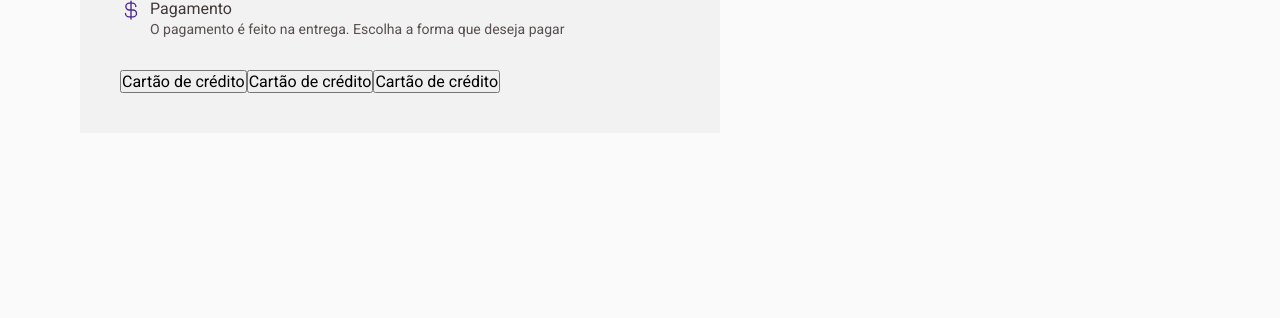
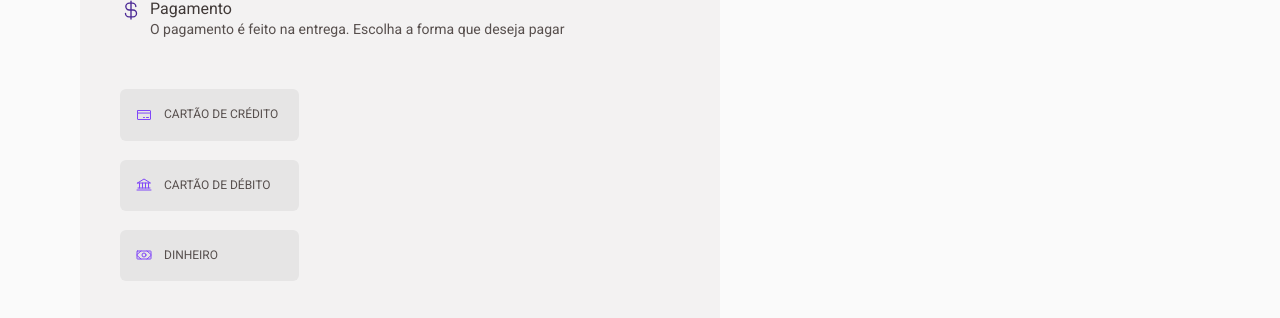
Before and after one commit to franciniltonsoaresmenzes/coffee-delivery, a React (Vite) app: page /checkout in a window 1280 px wide. Shown: the part 871-1189 px from the top of the page. Before the commit the page ends 1004 px from the top, so only its background shows below. Built offline with nearby package versions, Linux system fonts and the light colour scheme.

Commit message:
finalizando component InputsPayments

```diff
--- /dev/null
+++ b/src/components/InputsPaymentsMethod/index.tsx
@@ -0,0 +1,33 @@
+import { ReactNode } from 'react'
+import { Text } from '../Typography'
+import { Input, InputPaymentMetohdContainer } from './styles'
+
+interface InputPaymentMetohdProps {
+  label: string
+  tipo: string
+  icon: ReactNode
+}
+
+export function InputPaymentMetohd({
+  label,
+  icon,
+  tipo,
+}: InputPaymentMetohdProps) {
+  return (
+    <>
+      <Input
+        name="paymentMethod"
+        id={tipo}
+        type="radio"
+        value={tipo}
+        idLabel={tipo}
+      />
+      <InputPaymentMetohdContainer htmlFor={tipo} id={tipo}>
+        {icon}
+        <Text size="x-s" color="text" lineHeight={1.6}>
+          {label}
+        </Text>
+      </InputPaymentMetohdContainer>
+    </>
+  )
+}
--- /dev/null
+++ b/src/components/InputsPaymentsMethod/styles.ts
@@ -0,0 +1,37 @@
+import styled, { css } from 'styled-components'
+
+export const InputPaymentMetohdContainer = styled.label`
+  width: 178.67px;
+
+  display: flex;
+  gap: 0.75rem;
+  align-items: center;
+
+  background-color: ${({ theme }) => theme.color.base.button};
+
+  border-radius: 6px;
+  padding: 1rem;
+
+  text-transform: uppercase;
+
+  &:hover {
+    background-color: ${({ theme }) => theme.color.base.hover};
+  }
+
+  svg {
+    color: ${({ theme }) => theme.color.brand.purple};
+  }
+`
+interface InputProps {
+  idLabel: string
+}
+
+export const Input = styled.input<InputProps>`
+  visibility: hidden;
+  appearance: none;
+  ${({ idLabel }) => css`
+    &:checked ~ label#${idLabel} {
+      box-shadow: 0 0 0 1px ${({ theme }) => theme.color.brand.purple};
+    }
+  `}
+`
--- a/src/components/Typography.ts
+++ b/src/components/Typography.ts
@@ -31,9 +31,10 @@ export const SubTitle = styled.h3<SubTitleProps>`
 `
 
 interface TextProps {
-  size?: 's' | 'l' | 'm'
+  size?: 's' | 'l' | 'm' | 'x-s'
   color?: 'subtitle' | 'label' | 'text'
   weight?: string
+  lineHeight?: number
 }
 
 export const Text = styled.p<TextProps>`
@@ -42,5 +43,5 @@ export const Text = styled.p<TextProps>`
     color: ${({ theme }) => theme.color.base[color ?? 'subtitle']};
   `}
   font-weight: ${({ weight }) => weight ?? '400'};
-  line-height: 1.3;
+  line-height: ${({ lineHeight }) => lineHeight ?? '1.3'};
 `
--- a/src/pages/Checkout/components/InputPayments/index.tsx
+++ b/src/pages/Checkout/components/InputPayments/index.tsx
@@ -1,5 +1,6 @@
-import { CurrencyDollar } from 'phosphor-react'
+import { CurrencyDollar, CreditCard, Bank, Money } from 'phosphor-react'
 import { useTheme } from 'styled-components'
+import { InputPaymentMetohd } from '../../../../components/InputsPaymentsMethod'
 import { Text } from '../../../../components/Typography'
 import { FlexSubtitleCheckout } from '../../styles'
 import { InputPaymentsContainer } from './styles'
@@ -20,9 +21,23 @@ export function InputPayments() {
           </Text>
         </div>
       </FlexSubtitleCheckout>
-      <button type="button">Cartão de crédito</button>
-      <button type="button">Cartão de crédito</button>
-      <button type="button">Cartão de crédito</button>
+      <InputPaymentMetohd
+        label="Cartão de Crédito"
+        tipo="credito"
+        icon={<CreditCard size={16} />}
+      />
+
+      <InputPaymentMetohd
+        label="Cartão de Débito"
+        tipo="debito"
+        icon={<Bank size={16} />}
+      />
+
+      <InputPaymentMetohd
+        label="Dinheiro"
+        tipo="dinheiro"
+        icon={<Money size={16} />}
+      />
     </InputPaymentsContainer>
   )
 }
--- a/src/pages/Checkout/styles.ts
+++ b/src/pages/Checkout/styles.ts
@@ -1,7 +1,7 @@
 import styled from 'styled-components'
 import { Title } from '../../components/Typography'
 
-export const CheckoutContainer = styled.section``
+export const CheckoutContainer = styled.form``
 
 export const FormCardContainer = styled.div`
   background-color: ${({ theme }) => theme.color.base.card};
--- a/src/styles/global.ts
+++ b/src/styles/global.ts
@@ -25,6 +25,7 @@ export const GlobalStyle = createGlobalStyle`
 
   button {
     cursor: pointer;
+    border: 0;
   }
 
   a {
```
